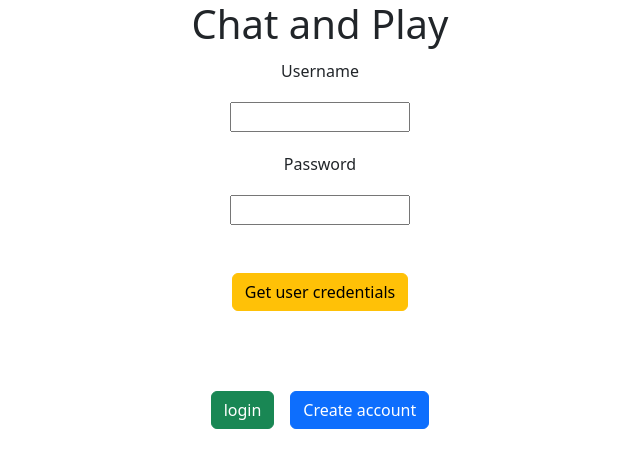
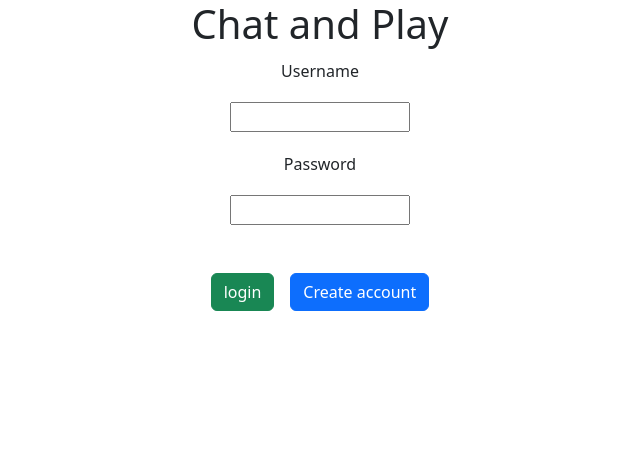
Before and after one commit to YoungLemon1/WhatsApp-Clone, a React (Create React App) app in the folder frontend/: page / in a window 1280 px wide. Shown: the top 468 px of the page, without its empty margins (320-960 px from the left). Built offline with nearby package versions, Linux system fonts and the light colour scheme.

Commit message:
removed get users credentials from /auth and login

```diff
--- a/frontend/src/components/login.js
+++ b/frontend/src/components/login.js
@@ -42,21 +42,7 @@ function Login({ setUser, setLoggedIn }) {
   function routeToSignup() {
     navigate("/signup");
   }
-  //debug function
-  async function getUserCredentials() {
-    try {
-      const passwordInput = document.getElementById("password");
-      const res = await Axios.get(
-        `http://localhost:5000/users/user-credentials/${username}`
-      );
-      const data = res.data;
-      console.log(data.password);
-      setPassword(data.password);
-      passwordInput.value = data.password;
-    } catch (error) {
-      console.error("Error fetching user", error);
-    }
-  }
+
   return (
     <div className="form-container">
       <form id="login" className="user-form">
@@ -86,11 +72,6 @@ function Login({ setUser, setLoggedIn }) {
         ></input>
         <small>{passwordError}</small>
         <div>
-          <Button variant="warning" onClick={getUserCredentials}>
-            Get user credentials
-          </Button>
-        </div>
-        <div>
           <Button className="submit-btn" variant="success" onClick={loginUser}>
             login
           </Button>
```
Also changed, not shown: 1 other file (tests, documents, lock files or other folders).
